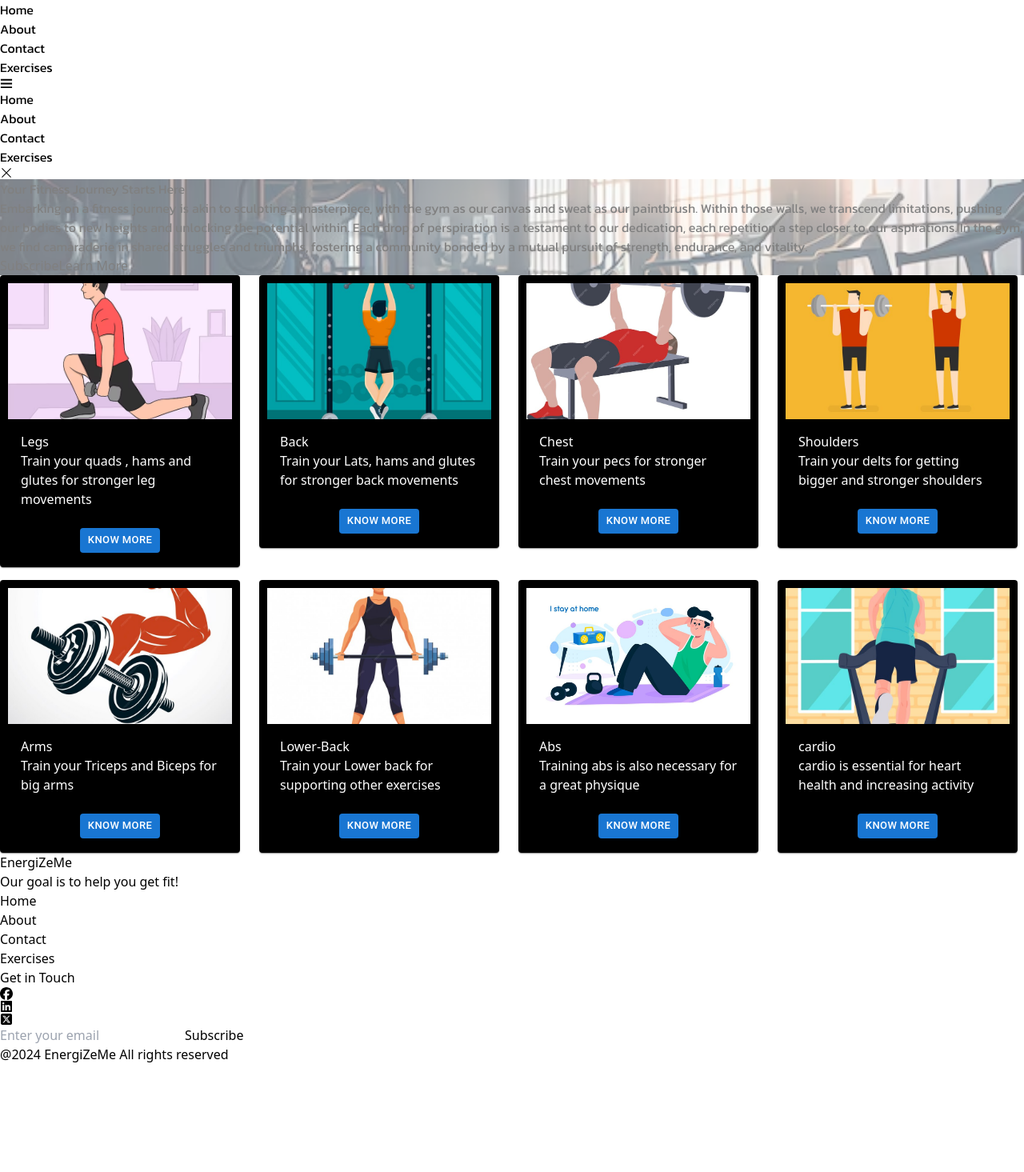
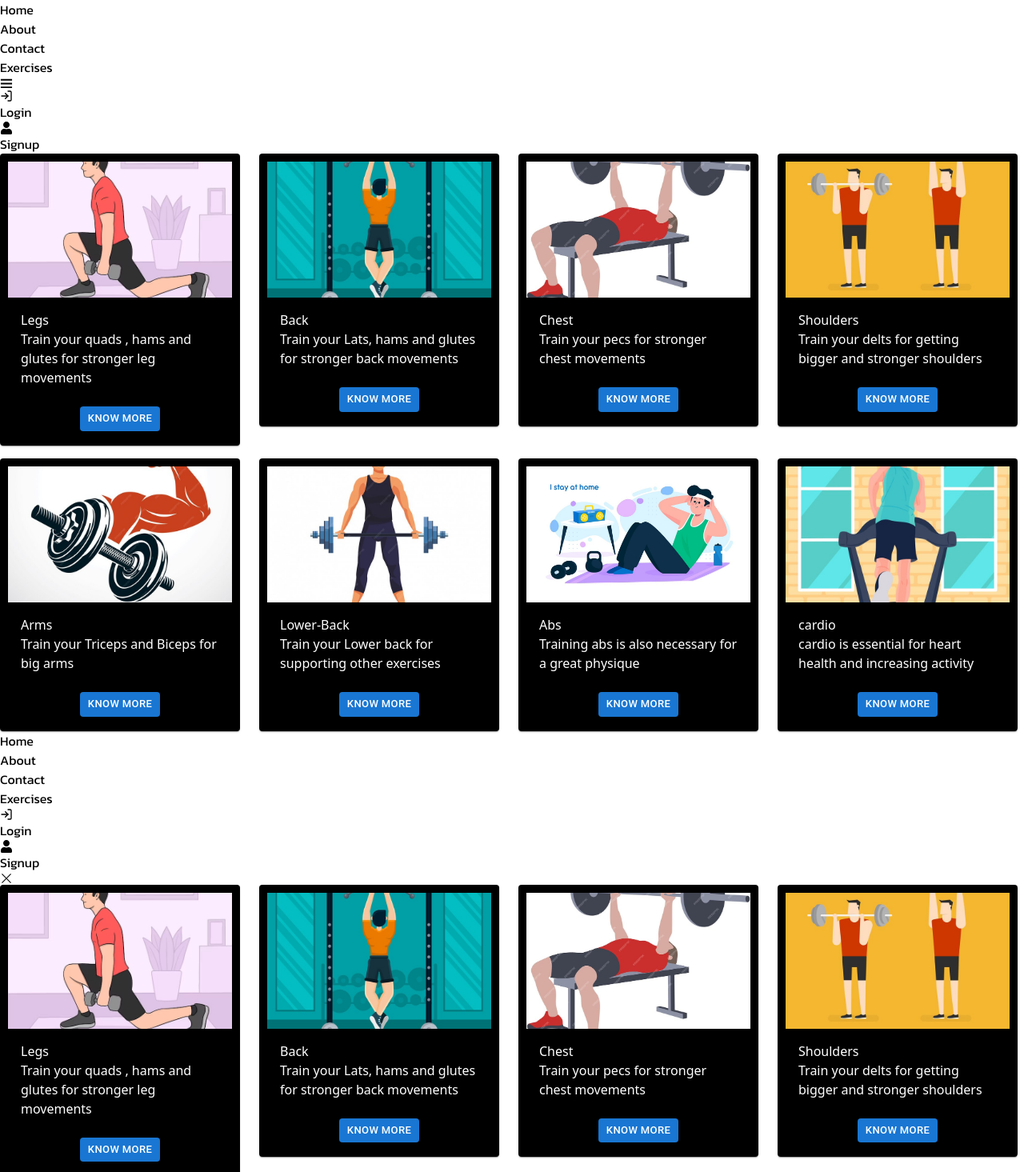
Before and after one commit to srinjoy-26/FitTrackHub, a React (Vite) app: page /exercises in a window 1280 px wide. Shown: the top 1465 px of the page at 80% size. Before the commit the page ends 1330 px from the top, so only its background shows below. Built offline with nearby package versions, Linux system fonts and the light colour scheme; a web font is replaced by a local one.

Commit message:
added router , login/sign-up buttons

```diff
--- a/package.json
+++ b/package.json
@@ -16,7 +16,8 @@
     "mui": "^0.0.1",
     "react": "^18.2.0",
     "react-dom": "^18.2.0",
-    "react-icons": "^5.0.1"
+    "react-icons": "^5.0.1",
+    "react-router-dom": "^6.22.0"
   },
   "devDependencies": {
     "@types/react": "^18.2.43",
--- a/src/App.jsx
+++ b/src/App.jsx
@@ -1,23 +1,21 @@
+
+// import "./App.css";
 import Navbar from "./components/Navbar";
-import "./App.css";
-import Footer from "./components/Footer";
+// import Footer from "./components/Footer";
 
-import Hero from "./components/Hero";
+// import Hero from "./components/Hero";
 
-import CardDiv from "./components/Cards/CardDiv";
+// import Exercises from "./components/Cards/Exercises";
+
+import Home from "./Pages/Home";
 
 export default function App() {
   return (
     <>
-      <div>
-        <Navbar />
+    <Navbar/>
+     <Home/>
 
-        <Hero />
 
-        <CardDiv />
-
-        <Footer />
-      </div>
     </>
   );
 }
--- /dev/null
+++ b/src/Pages/Home.jsx
@@ -0,0 +1,20 @@
+
+import Hero from "../components/Hero";
+import Exercises from "../components/Cards/Exercises";
+import Footer from "../components/Footer";
+import '../App.css'
+
+
+const Home = () =>{
+  return(
+  <>
+
+  <Hero/>
+  <Exercises/>
+  <Footer/>
+  </>
+  )
+
+}
+
+export default Home;
--- a/src/components/Cards/CardDiv.jsx
+++ b/src/components/Cards/Exercises.jsx
@@ -3,7 +3,7 @@ import { Grid } from "@mui/material";
 import SingleCard from "./SingleCard";
  import exercise from "../../Exercise";
 
-function CardDiv() {
+function Exercises() {
 
   return (
     <>
@@ -22,4 +22,4 @@ function CardDiv() {
   );
 }
 
-export default CardDiv;
+export default Exercises;
--- a/src/components/Navbar.jsx
+++ b/src/components/Navbar.jsx
@@ -1,6 +1,11 @@
 import { TfiMenu } from "react-icons/tfi";
 import { RxCross1 } from "react-icons/rx";
 import { useState } from "react";
+import { FiLogIn } from "react-icons/fi";
+import { FaUser } from "react-icons/fa";
+import { BrowserRouter as Router , Routes , Route , Link } from "react-router-dom";
+import Exercises from "./Cards/Exercises";
+import Home from "../Pages/Home";
 
 const Navbar = () => {
   let [nvstate, setstate] = useState(true);
@@ -9,31 +14,61 @@ const Navbar = () => {
 
   return (
     <>
+
+     <Router>
+
       <div className="bg-black flex justify-between px-4 items-center py-3 gap-6 sm:justify-around sm:px-0 " id="nv">
+
         <div id="logo" className="h-16 w-16"></div>
+
 
         <div id="items">
           <ul className="flex gap-6">
             {nvitem.map((item, index) => {
               return (
-                <li
-                  key={index}
+                <Link key={index} to={'/' + item.toLowerCase()}><li
+
                   className="text-md  p-1 cursor-pointer text-white hidden sm:flex hover:text-purple-400"
                 >
                   {item}
-                </li>
+                </li></Link>
               );
             })}
+
+
+
             <TfiMenu
               className="text-white text-xl cursor-pointer sm:hidden "
               onClick={() => setstate(false)}
             ></TfiMenu>
           </ul>
         </div>
+
+      <div id="login-signup" className=" hidden sm:flex gap-3">
+        <div id="button" className="flex gap-2 bg-blue-500 p-2 rounded-md items-center text-white font-thin hover:bg-blue-900 cursor-pointer">
+              <FiLogIn/>
+              <p >Login</p>
+             </div>
+
+             <div id="sign-up" className="flex gap-2 bg-blue-500 p-2 rounded-md items-center text-white font-thin hover:bg-blue-900 cursor-pointer">
+              <FaUser />
+              <p>Signup</p>
+             </div>
+        </div>
       </div>
 
+      <Routes>
+
+              <Route path = "/exercises" element = {<Exercises/>}/>
+      </Routes>
+
+    </Router>
+
+
+
+
       {/* sidebar */}
-
+   <Router>
       <div id="side"
         className={`bg-black py-4 px-4 flex justify-between ${
           nvstate && "hidden"
@@ -43,21 +78,41 @@ const Navbar = () => {
           <ul className="flex gap-6 flex-col w-full">
             {nvitem.map((item, index) => {
               return (
+                <Link key={index} to={ '/' + item.toLowerCase()}>
                 <li
-                  key={index}
+
                   className="text-md  text-white p-1 rounded-sm cursor-pointer w-[50%] hover:text-purple-400"
                 >
                   {item}
-                </li>
+                </li></Link>
               );
             })}
           </ul>
+
+          <div id="login-signup" className="flex flex-col gap-2 mt-4">
+        <div id="button" className="flex gap-2 bg-blue-500 p-2 rounded-md items-center text-white font-thin justify-center  hover:bg-blue-900">
+              <FiLogIn/>
+              <p >Login</p>
+             </div>
+
+             <div id="sign-up" className="flex gap-2 bg-blue-500 p-2 rounded-md items-center text-white font-thin justify-center  hover:bg-blue-900">
+              <FaUser />
+              <p>Signup</p>
+             </div>
+        </div>
         </div>
         <RxCross1
           className="text-white text-xl cursor-pointer"
           onClick={() => setstate(true)}
         ></RxCross1>
       </div>
+
+      <Routes>
+
+              <Route path = "/exercises" element = {<Exercises/>}/>
+      </Routes>
+
+      </Router>
     </>
   );
 };
```
Also changed, not shown: 1 other file (tests, documents, lock files or other folders).
